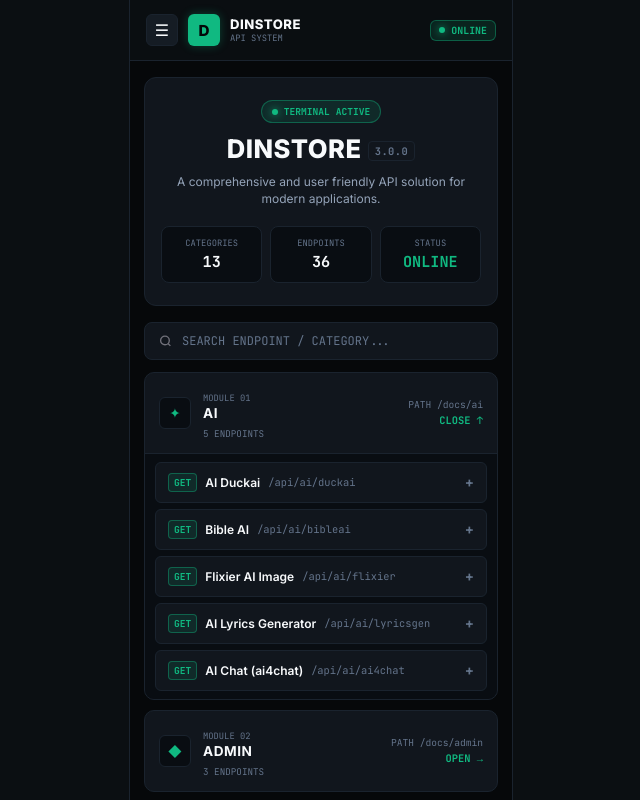
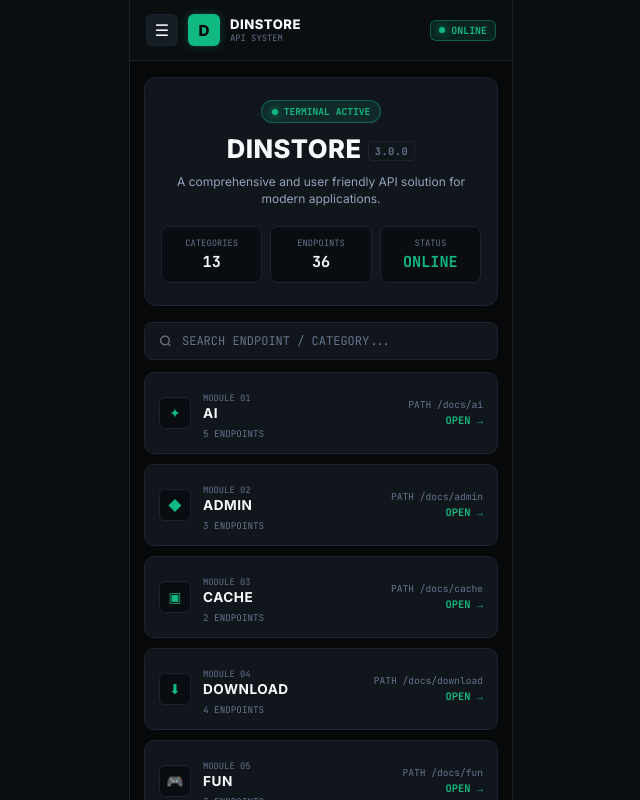
Before and after one commit to dintod12/api, a React (Vite) app: page / in a window 1280 px wide. Shown: the top 800 px of the page, without its empty margins (319-959 px from the left). Built offline with nearby package versions, Linux system fonts and the light colour scheme.

Commit message:
Update App.jsx

```diff
--- a/src/App.jsx
+++ b/src/App.jsx
@@ -1,6 +1,6 @@
 import { useState } from 'react';
 
-// Daftar 13 Modul lengkap sesuai referensi tangkapan layar
+// Daftar 13 Modul lengkap
 const MODULES = [
   {
     id: 'M01',
@@ -195,7 +195,8 @@ const MODULES = [
 export default function App() {
   const [filter, setFilter] = useState('');
   const [sidebarOpen, setSidebarOpen] = useState(false);
-  const [openModules, setOpenModules] = useState({ M01: true }); // Default AI terbuka
+  // Diubah menjadi objek kosong agar semuanya tertutup secara default
+  const [openModules, setOpenModules] = useState({});
   const [activeEp, setActiveEp] = useState(null);
   const [inputs, setInputs] = useState({});
   const [runs, setRuns] = useState({});
@@ -388,7 +389,7 @@ export default function App() {
           />
         </div>
 
-        {/* Daftar Modul (Module 01 - Module 13) */}
+        {/* Daftar Modul */}
         <div className="modules-stack">
           {MODULES.map((mod, idx) => {
             const isOpenMod = !!openModules[mod.id];
@@ -489,7 +490,6 @@ export default function App() {
                                 type="button"
                                 className="btn-exec"
                                 disabled={r.loading}
-                                execute={() => execute(ep)}
                                 onClick={() => execute(ep)}
                               >
                                 {r.loading ? 'COMPUTING STREAM...' : 'EXECUTE REQUEST'}
```
